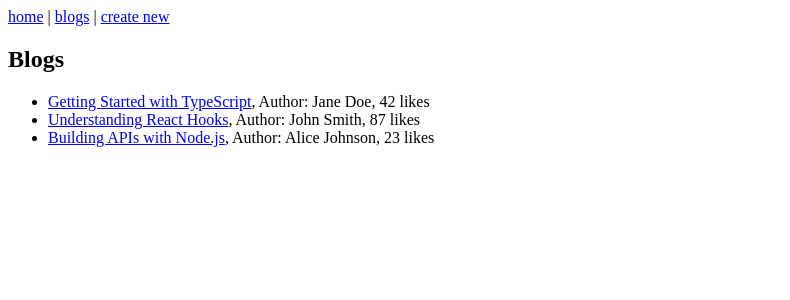
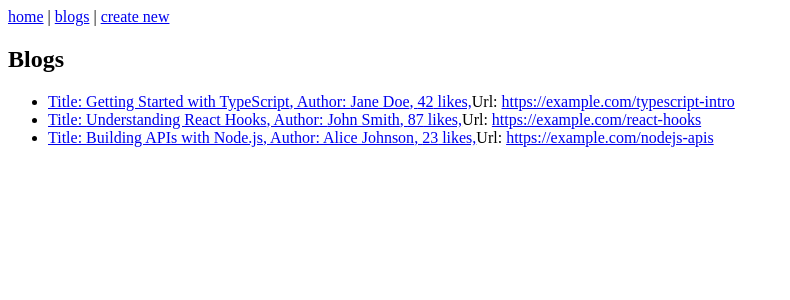
Before and after one commit to EmoGeorgiev/Full-Stack-Open-NextJS, a Next.js app in the folder blogs-app/: page /blogs in a window 1280 px wide. Shown: the top 300 px of the page, without its empty margins (0-790 px from the left). Built offline with nearby package versions, Linux system fonts and the light colour scheme.

Commit message:
Added solution to exercise 3

```diff
--- a/blogs-app/app/blogs/page.tsx
+++ b/blogs-app/app/blogs/page.tsx
@@ -1,3 +1,4 @@
+import Link from "next/link"
 import { getBlogs } from "../services/blogs"
 
 const Blogs = () => {
@@ -9,10 +10,11 @@ const Blogs = () => {
       <ul>
         {blogs.map(blog => (
           <li key={blog.id}>
-            <a href={blog.url}>
-              {blog.title}
-            </a>,
-            Author: {blog.author}, {blog.likes} likes
+            <Link href={`/blogs/${blog.id}`}>
+              Title: {blog.title},
+              Author: {blog.author}, {blog.likes} likes,
+            </Link>
+            Url: <a href={blog.url}>{blog.url}</a>
           </li>
         ))}
       </ul>
--- a/blogs-app/app/services/blogs.ts
+++ b/blogs-app/app/services/blogs.ts
@@ -31,3 +31,7 @@ export const getBlogs = () => {
 export const addBlog = (title: string, author: string, url: string) => {
   blogs.push({ id: nextId++, title, author, url, likes: 0 })
 }
+
+export const getBlogById = (id: number) => {
+  return blogs.find(blog => blog.id === id)
+}
```
Also changed, not shown: blogs-app/app/blogs/[id]/page.tsx (added, +23 -0 lines).
